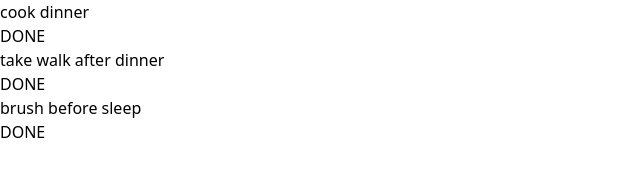
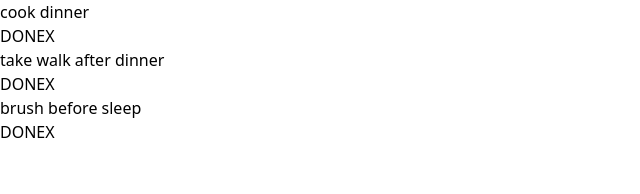
Before and after one commit to iwai-0310/taskTodo-ReTa, a React (Create React App) app: page / in a window 1280 px wide. Shown: the top 194 px of the page, without its empty margins (0-640 px from the left). Built offline with nearby package versions, Linux system fonts and the light colour scheme.

Commit message:
ADD: removeTask method and button to the task comp, TEST: task deleted- success

```diff
--- a/src/App.js
+++ b/src/App.js
@@ -24,7 +24,17 @@ function App() {
     const newTasks=[...tasks];
     // Mark the task at  index to done
     newTasks[index].taskDone=true;
-    //update the task using useState
+    //update the task using State
+    setTasks(newTasks);
+  }
+
+  // function to delete tasks
+  const removeTask=index=>{
+     //copy the existing tasks array
+    const newTasks=[...tasks];
+     //remove the element with index
+    newTasks.splice(index,1);
+    //update the task list with state
     setTasks(newTasks);
   }
   return (
@@ -34,7 +44,8 @@ function App() {
       {/* map the list here */}
       {tasks.map((task,index)=>(
         // for every index pass the task as prop to Task component
-        <Task key={index} index={index} task={task} completeTask={completeTask}/>
+        <Task key={index} index={index} task={task} completeTask={completeTask}
+        removeTask={removeTask}/>
       ))}
       <TaskForm addNewTask={addNewTask}/>
       </div>
--- a/src/components/Task.jsx
+++ b/src/components/Task.jsx
@@ -1,6 +1,6 @@
 import React from 'react'
 import completeTask from "../App"
-const Task = ({task,index,completeTask}) => {
+const Task = ({task,index,completeTask,removeTask}) => {
   return (
     <div className='task'
     style={{textDecoration:task.taskDone ? "line-through":""}}
@@ -8,6 +8,7 @@ const Task = ({task,index,completeTask}) => {
        {task.text}
        <div>
         <button onClick={()=>completeTask(index)}>DONE</button>
+        <button onClick={()=>removeTask(index)}>X</button>
        </div>
     </div>
   )
```
